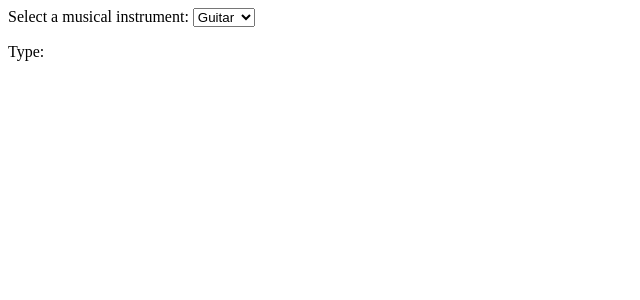
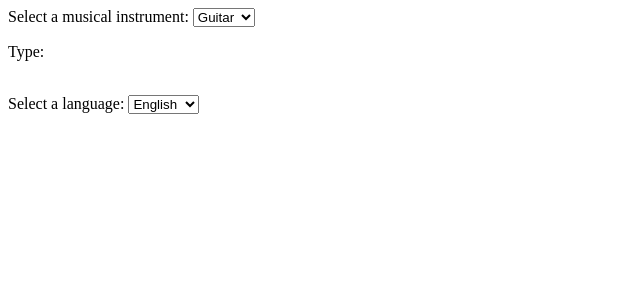
Before and after one commit to 7vTr0x7/React.js-2, a React (Vite) app in the folder IR4.6_HW1/: page / in a window 1280 px wide. Shown: the top 300 px of the page, without its empty margins (0-640 px from the left). Built offline with nearby package versions, Linux system fonts and the light colour scheme.

Commit message:
IR4.6_HW1 - LanguageSelect

```diff
--- a/IR4.6_HW1/src/App.jsx
+++ b/IR4.6_HW1/src/App.jsx
@@ -1,9 +1,12 @@
+import LanguageSelect from "./components/LanguageSelect";
 import SelectInstrument from "./components/SelectInstrument";
 
 const App = () => {
   return (
     <div>
       <SelectInstrument />
+      <br />
+      <LanguageSelect />
     </div>
   );
 };
--- /dev/null
+++ b/IR4.6_HW1/src/components/LanguageSelect.jsx
@@ -0,0 +1,23 @@
+import React, { useState } from "react";
+
+const LanguageSelect = () => {
+  const [language, setLanguage] = useState("");
+
+  const languageSelectHandler = (e) => {
+    setLanguage(e.target.value);
+  };
+
+  return (
+    <div>
+      <label htmlFor="langSelect">Select a language: </label>
+      <select id="langSelect" onChange={languageSelectHandler}>
+        <option value="England">English</option>
+        <option value="France">French</option>
+        <option value="Spain">Spanish</option>
+      </select>
+      {language && <p>Origin: {language}</p>}
+    </div>
+  );
+};
+
+export default LanguageSelect;
```
